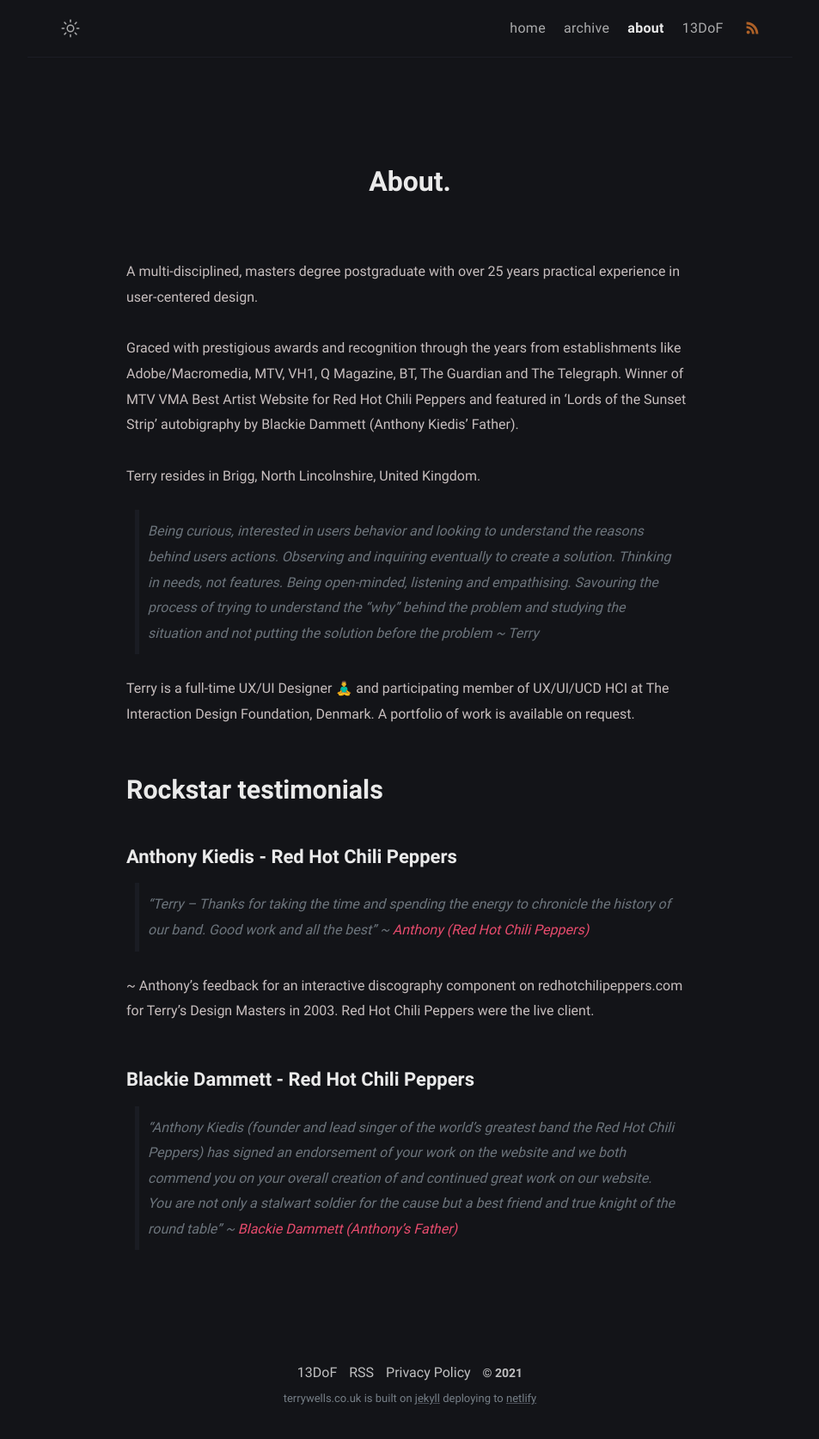
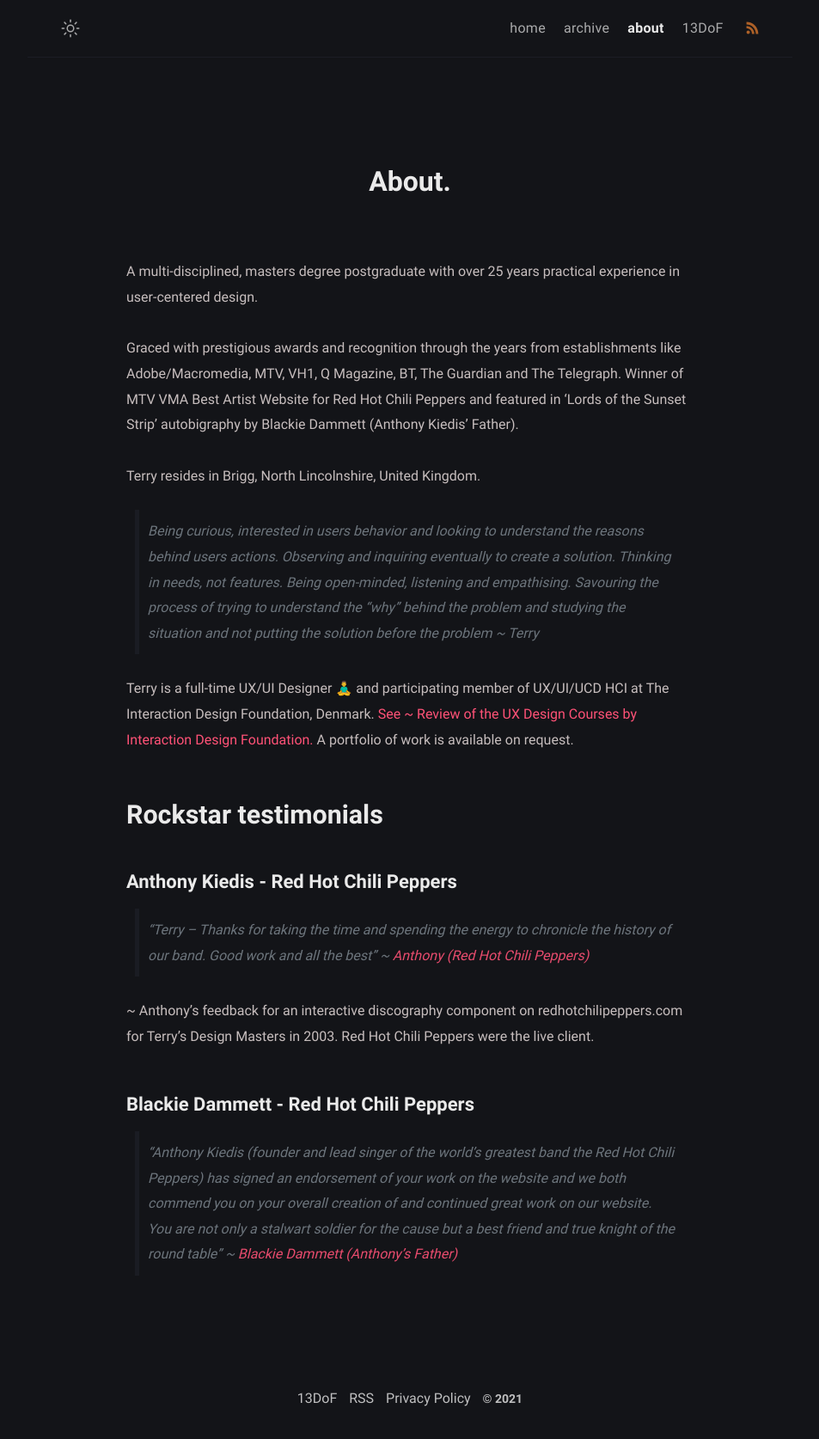
Before and after one commit to wristtattoo/jekyll-klise, a Jekyll site: the page built from about.md, in a window 1280 px wide. Shown: the whole page at 86% size, without its empty margins (163-1116 px from the left). Built offline with Jekyll 4.4.1, drawn with Linux system fonts in a browser that asks for light colours; a script that is not in the unit is left out.

Commit message:
Jekyll XVIII IxDF
Added IxDF review

```diff
--- a/_includes/footer.html
+++ b/_includes/footer.html
@@ -3,13 +3,6 @@
   <a class="footer_item" href="/feed.xml">RSS</a>
   <a class="footer_item" href="/privacy">Privacy Policy</a>
   <span class="footer_item">&copy; {{ site.time | date: "%Y" }}</span>
-  <small class="footer_copyright">
-    terrywells.co.uk is built on
-    <a href="https://jekyllrb.com" target="_blank" rel="noreferrer noopener"
-      >jekyll</a>
-    deploying to <a href="https://netlify.com" target="_blank" rel="noreferrer noopener"
-    >netlify</a>
-  </small>
 </footer>
 <script src="/assets/js/main.js" defer="defer"></script>
 
--- a/about.md
+++ b/about.md
@@ -15,7 +15,7 @@
 
 > Being curious, interested in users behavior and looking to understand the reasons behind users actions. Observing and inquiring eventually to create a solution. Thinking in needs, not features. Being open-minded, listening and empathising. Savouring the process of trying to understand the "why" behind the problem and studying the situation and not putting the solution before the problem ~ Terry
 
-Terry is a full-time UX/UI Designer 🧘‍♂️ and participating member of UX/UI/UCD HCI at The Interaction Design Foundation, Denmark. A portfolio of work is available on request.
+Terry is a full-time UX/UI Designer 🧘‍♂️ and participating member of UX/UI/UCD HCI at The Interaction Design Foundation, Denmark. <a href="/interaction-design-foundation-review" title="Review of the UX Design Courses by Interaction Design Foundation" alt="Review of the UX Design Courses by Interaction Design Foundation">See ~ Review of the UX Design Courses by Interaction Design Foundation.</a> A portfolio of work is available on request.
 
 # Rockstar testimonials
 ## Anthony Kiedis - Red Hot Chili Peppers
```
Also changed, not shown: interaction-design-foundation-review.md (added, +23 -0 lines), assets/img/terrywellsixdf.jpg (added), 1 other file.
